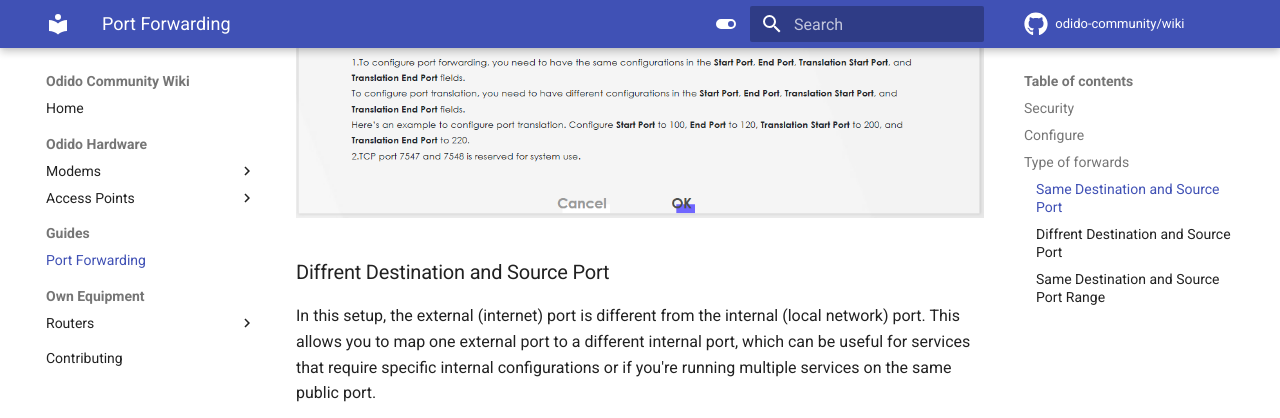
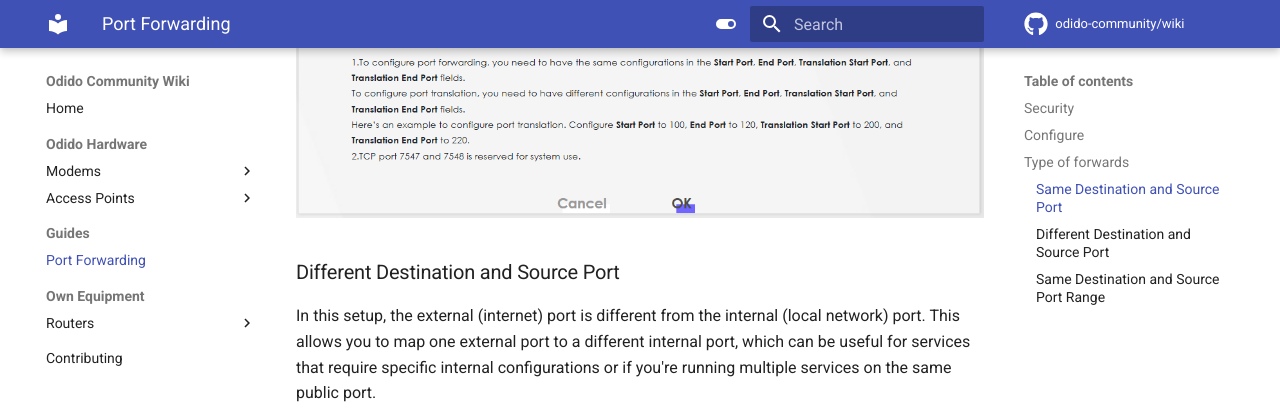
Before and after one commit to odido-community/odido-community.github.io, an MkDocs documentation site: the page built from docs/guides/portforwarding.md, in a window 1280 px wide and 900 px high, scrolled down 2205 px. Shown: the top 418 px of the window. Built offline with MkDocs 1.6.1 and Material for MkDocs 9.7.7, drawn with Linux system fonts in a browser that asks for light colours; comment, search, counter and statistics services are not loaded.

Commit message:
Fix Typo

````diff
--- a/docs/guides/portforwarding.md
+++ b/docs/guides/portforwarding.md
@@ -45,7 +45,7 @@ graph LR
 
 ![Image title](../assets/images/PortForwarding_SameDstSrc.PNG)
 
-### Diffrent Destination and Source Port
+### Different Destination and Source Port
 In this setup, the external (internet) port is different from the internal (local network) port. This allows you to map one external port to a different internal port, which can be useful for services that require specific internal configurations or if you're running multiple services on the same public port.
 
 ``` mermaid
````
